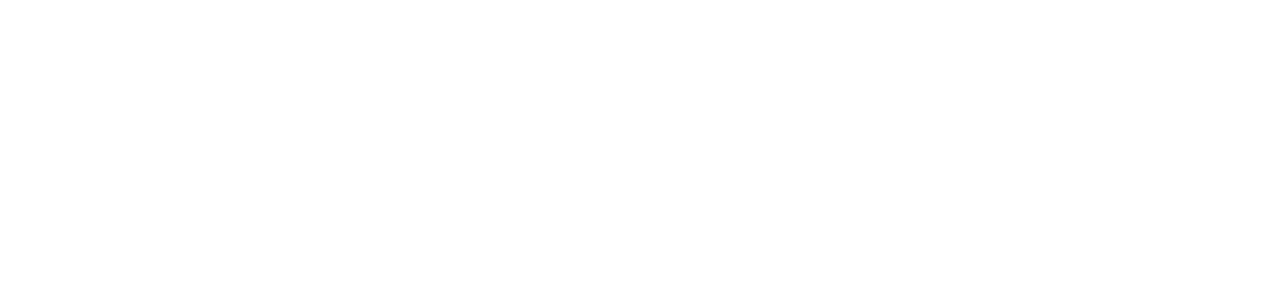
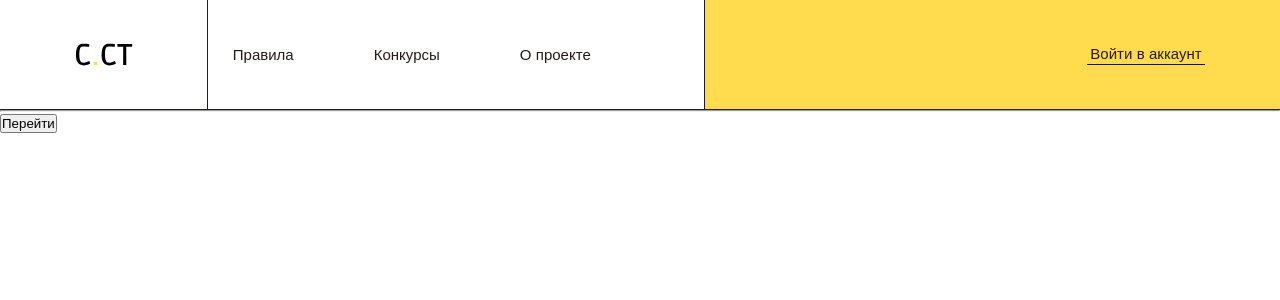
Before and after one commit to sonia13marker/creative.ct, a React (Create React App) app: page /contests in a window 1280 px wide. Before the commit this address had no page. Shown: the top 300 px of the page. Built offline with nearby package versions, Linux system fonts and the light colour scheme.

Commit message:
начало страницы конкурсы

```diff
--- a/src/App.js
+++ b/src/App.js
@@ -3,6 +3,7 @@
 import { BrowserRouter, Routes, Route } from "react-router-dom";
 import { RulesPage } from './pages/RulesPage/RulesPage';
 import { MainPage } from './pages/MainPage/MainPage';
+import { ContestPage } from './pages/ContestPage/ContestPage';
 
 export const App = () => {
   return (
@@ -11,6 +12,7 @@
       <Routes>
         <Route path="creative.ct/" element={<MainPage/>}/>
         <Route path="/rules" element={<RulesPage/>}/>
+        <Route path="/contests" element={<ContestPage/>}/>
       </Routes>
     </BrowserRouter>
 
--- a/src/components/HeaderMenuFull/HeaderMenuFull.jsx
+++ b/src/components/HeaderMenuFull/HeaderMenuFull.jsx
@@ -7,7 +7,7 @@
         <a href="/"><span className={style.nav__logo}></span></a>
         <ul className={style.nav__ul}>
             <li><a href="/rules" className={style.nav__link}>Правила</a></li>
-            <li><a href="/#" className={style.nav__link}>Конкурсы</a></li>
+            <li><a href="/contests" className={style.nav__link}>Конкурсы</a></li>
             <li><a href="/#" className={style.nav__link}>О проекте</a></li>
         </ul>
         <span className={style.nav__span}>
--- /dev/null
+++ b/src/components/YearContests/YearContests.jsx
@@ -0,0 +1,51 @@
+import style from './style.module.css';
+
+export function YearContests ({information}) {
+
+    return (<>
+        {/*контейнер для одинаковых отступов от краев*/}
+        <div className={style.container}>
+
+            {/*контейнер с годом и стрелкой списка */}
+            <div className={style.container__year}>
+                {/* {year || "Еще ничего не было:("} */}
+            </div>
+
+            {/*инфа в виде блоков в раскрывающемся списке */}
+            <div className={style.container__info}>
+
+                {/*верхняя полоска с названием и статусом конкурса */}
+                <div className={style.info}>
+                    {/* <span className={style.info__name}>{name}</span> */}
+                    <hr/>
+                    {/* <span className={style.info__status}>{status}</span> */}
+                </div>
+
+                {/*нижняя полоска с кнопкой и датой проведения */}
+                <div className={style.container__date}>
+                    <button className={style.date__btn}>Перейти</button>
+                    {/* <span className={style.date}>{date}</span> */}
+                </div>
+            {/*конец инфы в виде блоков */}
+            </div>
+
+            {/*контейнер с годом и стрелкой списка */}
+            {/* <div className={style.container__year}>
+
+            </div> */}
+
+            <div>
+                {
+                    information.length > 0 && information.map((information) => (
+                        <span key={information.id}>
+                            <p>{information.year}</p>
+                            <p>{information.name}</p>
+                            <p>{information.status}</p>
+                            <p>{information.date}</p>
+                        </span>
+                    ))
+                }
+            </div>
+        </div>
+    </>)
+}
--- /dev/null
+++ b/src/constants/mock.json
@@ -0,0 +1,33 @@
+{
+    "information": [{
+        "id": 1,
+        "year": 2023,
+        "name": "Django",
+        "status": "Идет подача заявок",
+        "date": "01.01.-20.01"
+    },
+    {
+        "id": 2,
+        "year": 2023,
+        "name": "Django",
+        "status": "Ожидание голосования",
+        "date": "18.01.-31.01"
+    },
+    {
+        "id": 3,
+        "year": 2023,
+        "name": "Frontend",
+        "status": "Голосование",
+        "date": "01.02.-15.02"
+    },
+    {
+        "id": 4,
+        "year": 2023,
+        "name": "Frontend",
+        "status": "Завершен",
+        "date": "13.01.-15.01"
+    }
+
+
+    ]
+}
--- /dev/null
+++ b/src/pages/ContestPage/ContestPage.jsx
@@ -0,0 +1,59 @@
+import style from './style.module.css';
+import MediaQuery from 'react-responsive';
+import { HeaderMenuFull } from '../../components/HeaderMenuFull/HeaderMenuFull';
+import { MenuHamb } from '../../components/MenuHamb/MenuHamb';
+import { YearContests } from '../../components/YearContests/YearContests';
+import information from '../../constants/mock.json';
+
+export function ContestPage () {
+
+    // var information = [
+    //     {
+    //         "id": 1,
+    //         "year": 2023,
+    //         "name": "Django",
+    //         "status": "Идет подача заявок",
+    //         "date": "01.01.-20.01"
+    //     },
+    //     {
+    //         "id": 2,
+    //         "year": 2023,
+    //         "name": "Django",
+    //         "status": "Ожидание голосования",
+    //         "date": "18.01.-31.01"
+    //     },
+    //     {
+    //         "id": 3,
+    //         "year": 2023,
+    //         "name": "Frontend",
+    //         "status": "Голосование",
+    //         "date": "01.02.-15.02"
+    //     },
+    //     {
+    //         "id": 4,
+    //         "year": 2023,
+    //         "name": "Frontend",
+    //         "status": "Завершен",
+    //         "date": "13.01.-15.01"
+    //     }
+    // ]
+    // { for (var i = 0; i < information.length; i++) {
+    //     var obj = information[i];
+    //     console.log(`Name: ${obj.name}, ${obj.status}`)
+    // }
+
+    // }
+    return (<div className={style.wr}>
+
+        <MediaQuery minWidth={700}>
+            <HeaderMenuFull />
+        </MediaQuery>
+        <MediaQuery maxWidth={699}>
+            <MenuHamb/>
+        </MediaQuery>
+
+        {/*тут будет инфа о конкурсах за определенный год */}
+        <YearContests information={information}></YearContests>
+
+    </div>)
+}
```
Also changed, not shown: src/components/YearContests/style.module.css (added), src/pages/ContestPage/style.module.css (added).
